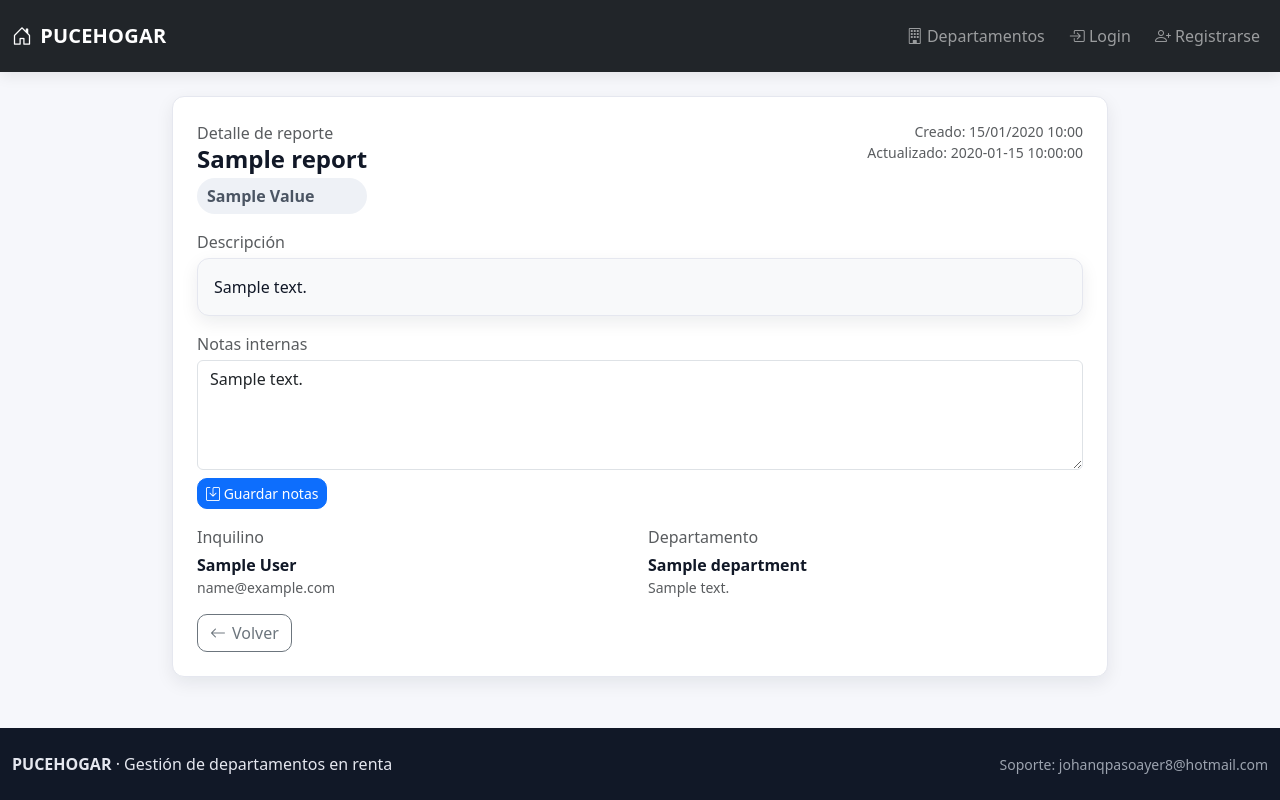
After one commit to Pablitord/PUCEHOGARFINAL, a Flask app: template app/templates/admin/report_detail.html in a window 1280 px wide. The commit adds this page. Run offline with Flask 3, Linux system fonts and the light colour scheme; the template is opened without the code that fills it: most values are stand-ins (such as "Sample title", 1, 10 or a date in 2020); data that the repository does not hold is empty; parts of the project's set-up code (start-up, migrations or seed data) failed here and were passed over.

Commit message:
Apartado de Notas en Reportes Agregado. Nuevas Vistas Agregadas

```diff
--- a/app/domain/entities.py
+++ b/app/domain/entities.py
@@ -82,6 +82,7 @@ class Report:
     title: str
     description: str
     status: ReportStatus
+    notes: Optional[str] = None
     created_at: Optional[datetime] = None
     updated_at: Optional[datetime] = None
     resolved_by: Optional[str] = None  # ID del admin que resolvió
--- a/app/services/notification_service.py
+++ b/app/services/notification_service.py
@@ -36,3 +36,6 @@ class NotificationService:
 
     def mark_as_read(self, notification_id: str, user_id: str) -> bool:
         return self.repo.mark_as_read(notification_id, user_id)
+
+    def mark_all_as_read(self, user_id: str) -> bool:
+        return self.repo.mark_all_as_read(user_id)
--- a/app/services/report_service.py
+++ b/app/services/report_service.py
@@ -100,3 +100,7 @@ class ReportService:
             status=ReportStatus.CLOSED,
             resolved_by=resolved_by
         )
+
+    def set_notes(self, report_id: str, notes: Optional[str]) -> Optional[Report]:
+        """Actualiza notas del reporte"""
+        return self.report_repo.update_notes(report_id, notes)
--- /dev/null
+++ b/app/templates/admin/report_detail.html
@@ -0,0 +1,77 @@
+{% extends "base.html" %}
+{% block title %}Detalle de Reporte - PUCEHOGAR{% endblock %}
+
+{% block content %}
+<div class="row justify-content-center">
+  <div class="col-lg-9">
+    <div class="app-card p-4 mb-3">
+      <div class="d-flex justify-content-between align-items-start mb-3">
+        <div>
+          <div class="text-muted">Detalle de reporte</div>
+          <h4 class="fw-bold mb-1">{{ report.title }}</h4>
+          <div class="soft-badge {% if report.status.value == 'open' %}soft-badge-danger{% elif report.status.value == 'in_progress' %}soft-badge-warning{% elif report.status.value == 'resolved' %}soft-badge-success{% else %}soft-badge-muted{% endif %}">
+            {{ report.status.value|title }}
+          </div>
+        </div>
+        <div class="text-end text-muted small">
+          {% if report.created_at and report.created_at.strftime is defined %}
+            Creado: {{ report.created_at.strftime('%d/%m/%Y %H:%M') }}
+          {% elif report.created_at %}
+            Creado: {{ report.created_at }}
+          {% endif %}
+          {% if report.updated_at %}
+            <br>Actualizado: {{ report.updated_at }}
+          {% endif %}
+        </div>
+      </div>
+
+      <div class="mb-3">
+        <p class="text-muted mb-1">Descripción</p>
+        <div class="app-card p-3 bg-light mb-0">
+          {{ report.description }}
+        </div>
+      </div>
+
+      <form method="POST" class="mb-3">
+        <p class="text-muted mb-1">Notas internas</p>
+        <textarea name="notes" rows="4" class="form-control mb-2" placeholder="Seguimiento, recordatorios...">{{ report.notes or '' }}</textarea>
+        <button type="submit" class="btn btn-primary btn-sm"><i class="bi bi-save"></i> Guardar notas</button>
+      </form>
+
+      <div class="row g-3 mb-3">
+        <div class="col-md-6">
+          <p class="text-muted mb-1">Inquilino</p>
+          {% if tenant %}
+            <div class="fw-semibold">{{ tenant.full_name or tenant.email }}</div>
+            <div class="text-muted small">{{ tenant.email }}</div>
+          {% else %}
+            <div class="text-muted">N/D</div>
+          {% endif %}
+        </div>
+        <div class="col-md-6">
+          <p class="text-muted mb-1">Departamento</p>
+          {% if department %}
+            <div class="fw-semibold">{{ department.title }}</div>
+            <div class="text-muted small">{{ department.address }}</div>
+          {% else %}
+            <div class="text-muted">N/D</div>
+          {% endif %}
+        </div>
+      </div>
+
+      <div class="d-flex gap-2">
+        <a href="{{ url_for('admin.reports_list') }}" class="btn btn-outline-secondary btn-icon">
+          <i class="bi bi-arrow-left"></i> Volver
+        </a>
+        {% if report.status.value == 'open' or report.status.value == 'in_progress' %}
+          <form method="POST" action="{{ url_for('admin.resolve_report', report_id=report.id) }}">
+            <button type="submit" class="btn btn-success btn-icon">
+              <i class="bi bi-check-circle"></i> Resolver
+            </button>
+          </form>
+        {% endif %}
+      </div>
+    </div>
+  </div>
+</div>
+{% endblock %}
--- a/app/templates/base.html
+++ b/app/templates/base.html
@@ -44,6 +44,13 @@
                   <span class="badge bg-secondary">{{ notifications_count }}</span>
                 {% endif %}
               </li>
+              {% if notifications_count and notifications_count > 0 %}
+              <li class="px-3 pb-2">
+                <form method="POST" action="{{ url_for('auth.mark_notifications_read') }}" class="d-grid">
+                  <button type="submit" class="btn btn-sm btn-outline-secondary">Marcar todas como leídas</button>
+                </form>
+              </li>
+              {% endif %}
               {% if notifications_unread %}
                 {% for n in notifications_unread %}
                   <li>
--- a/app/templates/tenant/dashboard.html
+++ b/app/templates/tenant/dashboard.html
@@ -139,6 +139,7 @@
                   <th>Título</th>
                   <th>Estado</th>
                   <th>Fecha</th>
+                  <th class="text-end">Acción</th>
                 </tr>
               </thead>
               <tbody>
@@ -159,6 +160,11 @@
                         N/A
                       {% endif %}
                     </td>
+                    <td class="text-end">
+                      <a href="{{ url_for('tenant.report_detail', report_id=report.id) }}" class="btn btn-sm btn-outline-secondary">
+                        <i class="bi bi-eye"></i>
+                      </a>
+                    </td>
                   </tr>
                 {% endfor %}
               </tbody>
```
Also changed, not shown: app/repositories/interfaces.py (+8 -0 lines), app/repositories/supabase/notification_repo.py (+12 -0 lines), app/repositories/supabase/report_repo.py (+18 -1 lines), app/routes/admin_routes.py (+56 -2 lines), app/routes/auth_routes.py (+14 -0 lines), app/routes/tenant_routes.py (+24 -1 lines), app/templates/admin/reports.html (+6 -1 lines), app/templates/tenant/payment_detail.html (+9 -7 lines), app/templates/tenant/report_detail.html (added, +64 -0 lines).
